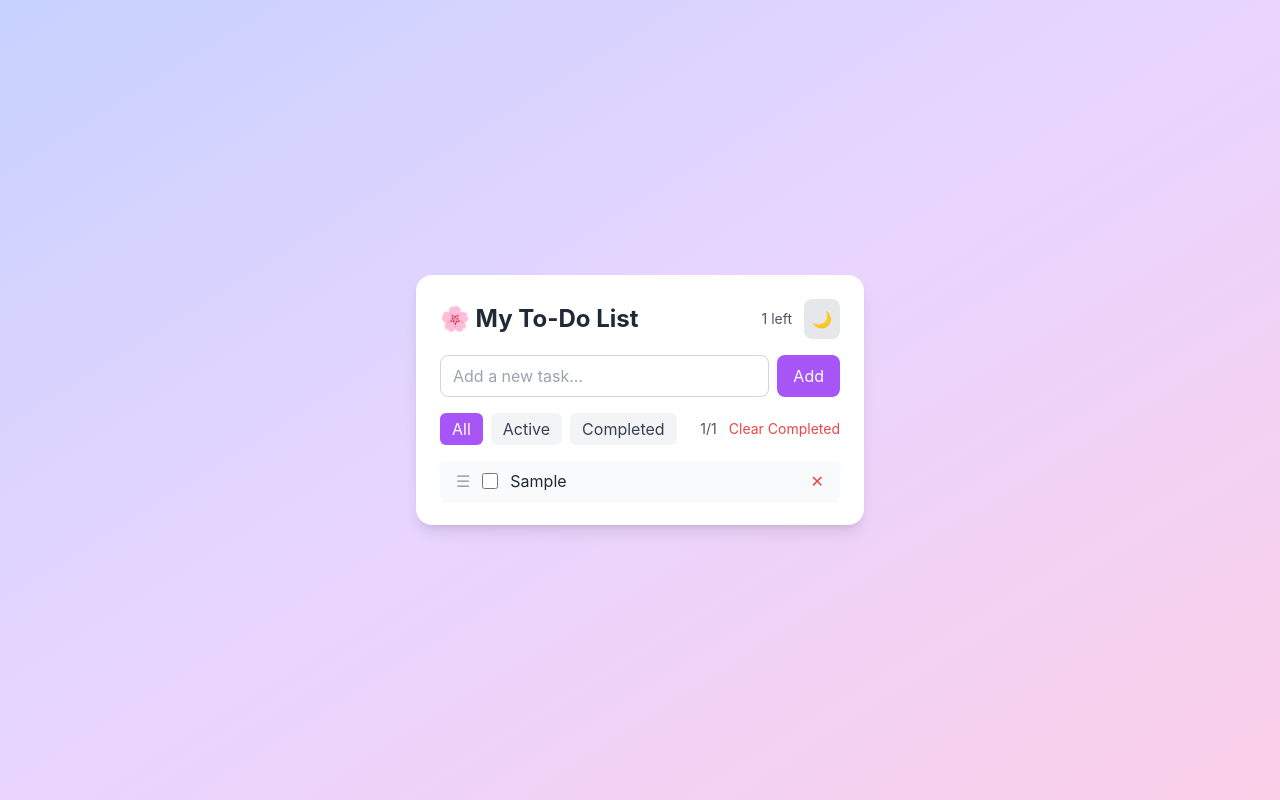
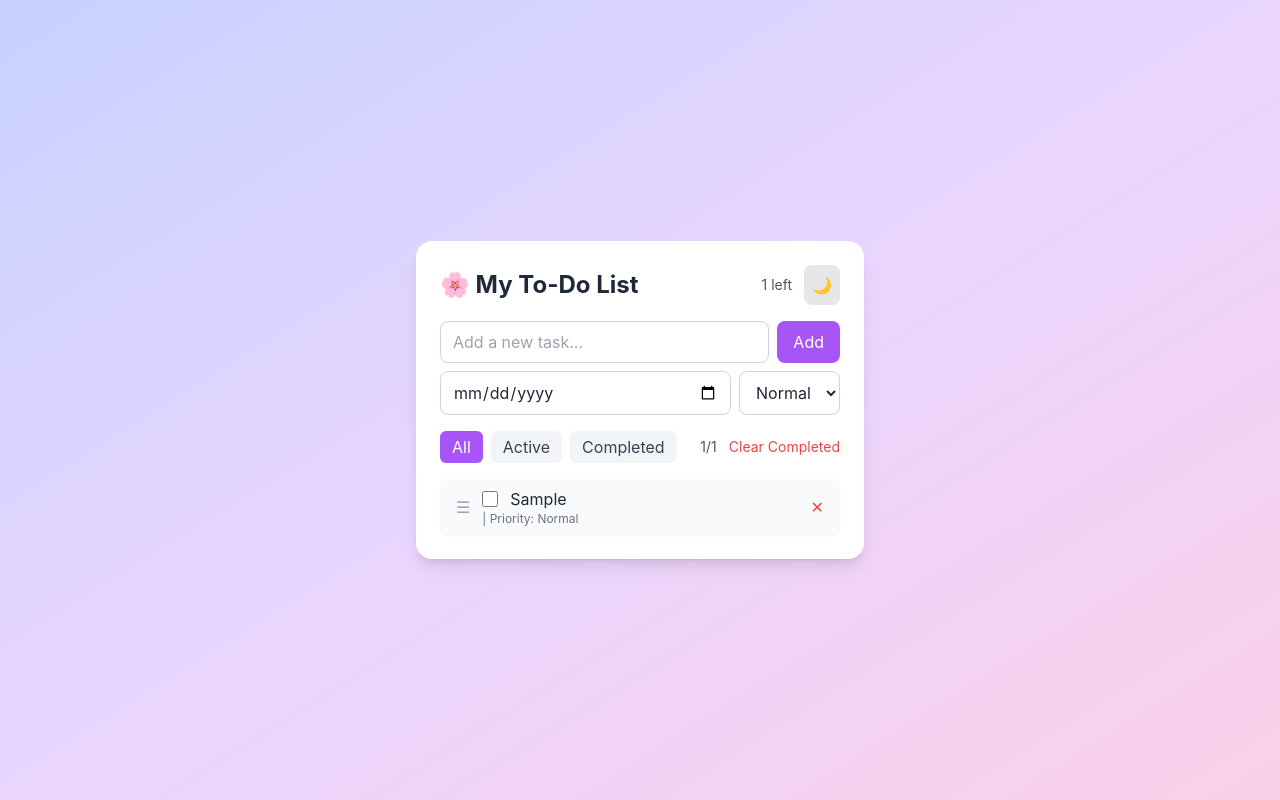
Before and after one commit to Tala-yus/todo-react, a React (Create React App) app: page / in a window 1280 px wide. Both pictures are taken after typing "Sample" into the empty fields and a click on the button "Add". Built offline with nearby package versions, Linux system fonts and the light colour scheme.

Commit message:
priorities added

```diff
--- a/src/App.js
+++ b/src/App.js
@@ -33,28 +33,37 @@ function App() {
     }
   }, [tasks]);
 
-  function addTask(title) {
-    const t = title.trim();
+  function addTask({ text, dueDate, priority }) {
+    const t = text.trim();
     if (!t) return;
-    setTasks((prev) => [...prev, { id: Date.now(), text: t, done: false }]);
+    setTasks(prev => [
+      ...prev,
+      {
+        id: Date.now(),
+        text: t,
+        done: false,
+        dueDate: dueDate || null,
+        priority: priority || "Normal",
+      }
+    ]);
     setFilter("all");
   }
 
   function toggleTask(id) {
-    setTasks((prev) =>
-      prev.map((t) => (t.id === id ? { ...t, done: !t.done } : t))
+    setTasks(prev =>
+      prev.map(t => (t.id === id ? { ...t, done: !t.done } : t))
     );
   }
 
   function deleteTask(id) {
-    setTasks((prev) => prev.filter((t) => t.id !== id));
+    setTasks(prev => prev.filter(t => t.id !== id));
   }
 
   function clearCompleted() {
-    setTasks((prev) => prev.filter((t) => !t.done));
+    setTasks(prev => prev.filter(t => !t.done));
   }
 
-  const remaining = tasks.filter((t) => !t.done).length;
+  const remaining = tasks.filter(t => !t.done).length;
 
   return (
     <div className="min-h-screen flex items-center justify-center bg-gradient-to-br from-indigo-200 via-purple-200 to-pink-200 dark:from-gray-900 dark:via-gray-800 dark:to-gray-900 transition-colors p-6">
--- a/src/components/SortableItem.jsx
+++ b/src/components/SortableItem.jsx
@@ -7,6 +7,18 @@ export default function SortableItem({ id, task, onToggle, onDelete }) {
   const { attributes, listeners, setNodeRef, transform, transition, isDragging } = useSortable({ id });
 
   const style = { transform: CSS.Transform.toString(transform), transition };
+
+  const today = new Date();
+  const dueDate = task.dueDate ? new Date(task.dueDate) : null;
+  const isOverdue = dueDate && !task.done && dueDate < today;
+
+  // Priority color logic
+  const priorityColor =
+    task.priority === "High"
+      ? "text-red-600 dark:text-red-400"
+      : task.priority === "Low"
+      ? "text-green-600 dark:text-green-400"
+      : "text-gray-800 dark:text-gray-100";
 
   return (
     <motion.li
@@ -19,33 +31,39 @@ export default function SortableItem({ id, task, onToggle, onDelete }) {
       {...attributes}
       className={`flex items-center justify-between bg-gray-50 dark:bg-gray-700 px-4 py-2 rounded-lg shadow-sm ${
         isDragging ? "opacity-60" : ""
-      }`}
+      } ${isOverdue ? "ring-1 ring-red-400 dark:ring-red-500" : ""}`}
     >
       {/* Drag handle */}
-      <div {...listeners} className="mr-3 cursor-grab select-none text-gray-400" title="Drag to reorder" onClick={(e) => e.stopPropagation()}>
+      <div
+        {...listeners}
+        className="mr-3 cursor-grab select-none text-gray-400"
+        title="Drag to reorder"
+      >
         ☰
       </div>
 
-      {/* Task label + checkbox */}
-      <label className="flex items-center gap-3 flex-1 cursor-pointer">
+      {/* Task text + checkbox + dueDate/priority */}
+      <div className="flex flex-1 flex-col">
+        <div className="flex items-center gap-3">
           <input
             type="checkbox"
             checked={!!task.done}
-          onChange={(e) => { e.stopPropagation(); onToggle(task.id); }}
+            onChange={() => onToggle(task.id)}
             className="w-4 h-4 rounded"
             aria-label={`Mark ${task.text} done`}
           />
-        <span
-          className={`select-none ${task.done ? "line-through text-gray-400" : "text-gray-800 dark:text-gray-100"}`}
-          onClick={() => onToggle(task.id)} // toggle when clicking text
-        >
+          <span className={`select-none ${task.done ? "line-through text-gray-400" : priorityColor}`}>
             {task.text}
           </span>
-      </label>
+        </div>
+        <span className={`text-xs ${isOverdue ? "text-red-600 dark:text-red-400 font-bold" : "text-gray-500 dark:text-gray-300"}`}>
+          {task.dueDate ? `Due: ${task.dueDate}` : ""} {task.priority ? `| Priority: ${task.priority}` : ""}
+        </span>
+      </div>
 
       {/* Delete button */}
       <button
-        onClick={(e) => { e.stopPropagation(); onDelete(task.id); }}
+        onClick={() => onDelete(task.id)}
         className="text-red-500 hover:text-red-700 dark:hover:text-red-400 ml-2"
         aria-label="Delete task"
       >
--- a/src/components/TaskInput.jsx
+++ b/src/components/TaskInput.jsx
@@ -2,27 +2,55 @@ import React, { useState } from "react";
 
 function TaskInput({ onAdd }) {
   const [value, setValue] = useState("");
+  const [dueDate, setDueDate] = useState("");
+  const [priority, setPriority] = useState("Normal");
 
   function handleAdd() {
     if (!value.trim()) return;
-onAdd(value);
+    onAdd({ text: value, dueDate, priority });
     setValue("");
+    setDueDate("");
+    setPriority("Normal");
   }
 
-return ( <div className="flex gap-2 mb-4">
+  return (
+    <div className="flex flex-col gap-2 mb-4">
+      <div className="flex gap-2">
         <input
           type="text"
           value={value}
-onChange={(e) => setValue(e.target.value)}
-onKeyDown={(e) => { if (e.key === "Enter") handleAdd(); }}
+          onChange={e => setValue(e.target.value)}
+          onKeyDown={e => { if (e.key === "Enter") handleAdd(); }}
           placeholder="Add a new task..."
           className="flex-1 border border-gray-300 dark:border-gray-700 rounded-lg px-3 py-2 focus:outline-none focus:ring-2 focus:ring-purple-400 dark:focus:ring-purple-600 bg-white dark:bg-gray-700 text-gray-800 dark:text-gray-100"
           aria-label="New task"
-/> <button
+        />
+        <button
           onClick={handleAdd}
           className="bg-purple-500 text-white px-4 py-2 rounded-lg hover:bg-purple-600 transition"
         >
-Add </button> </div>
+          Add
+        </button>
+      </div>
+
+      <div className="flex gap-2">
+        <input
+          type="date"
+          value={dueDate}
+          onChange={e => setDueDate(e.target.value)}
+          className="flex-1 border border-gray-300 dark:border-gray-700 rounded-lg px-3 py-2 bg-white dark:bg-gray-700 text-gray-800 dark:text-gray-100"
+        />
+        <select
+          value={priority}
+          onChange={e => setPriority(e.target.value)}
+          className="border border-gray-300 dark:border-gray-700 rounded-lg px-3 py-2 bg-white dark:bg-gray-700 text-gray-800 dark:text-gray-100"
+        >
+          <option>Low</option>
+          <option>Normal</option>
+          <option>High</option>
+        </select>
+      </div>
+    </div>
   );
 }
 
--- a/src/components/TaskItem.jsx
+++ b/src/components/TaskItem.jsx
@@ -2,14 +2,28 @@ import React from "react";
 import { motion } from "framer-motion";
 
 function TaskItem({ task, onToggle, onDelete }) {
+  const today = new Date();
+  const dueDate = task.dueDate ? new Date(task.dueDate) : null;
+  const isOverdue = dueDate && !task.done && dueDate < today;
+
+  // Priority color
+  const priorityColor = task.priority === "High"
+    ? "text-red-600 dark:text-red-400"
+    : task.priority === "Low"
+    ? "text-green-600 dark:text-green-400"
+    : "text-gray-800 dark:text-gray-100";
+
   return (
     <motion.li
       initial={{ opacity: 0, y: 8 }}
       animate={{ opacity: 1, y: 0 }}
       exit={{ opacity: 0, x: 40 }}
       layout
-className="flex items-center justify-between bg-gray-50 dark:bg-gray-700 px-4 py-2 rounded-lg shadow-sm"
-> <label className="flex items-center gap-3 flex-1 cursor-pointer">
+      className={`flex items-center justify-between bg-gray-50 dark:bg-gray-700 px-4 py-2 rounded-lg shadow-sm ${
+        isOverdue ? "ring-1 ring-red-400 dark:ring-red-500" : ""
+      }`}
+    >
+      <label className="flex items-center gap-3 flex-1 cursor-pointer">
         <input
           type="checkbox"
           checked={task.done}
@@ -17,16 +31,28 @@ onChange={() => onToggle(task.id)}
           className="w-4 h-4 rounded"
           aria-label={`Mark ${task.text} done`}
         />
-<span className={`select-none ${task.done ? "line-through text-gray-400" : "text-gray-800 dark:text-gray-100"}`}>
-{task.text} </span> </label>
+        <div className="flex flex-col">
+          <span
+            className={`select-none ${task.done ? "line-through text-gray-400" : priorityColor}`}
+          >
+            {task.text}
+          </span>
+          <span className={`text-xs ${isOverdue ? "text-red-600 dark:text-red-400 font-bold" : "text-gray-500 dark:text-gray-300"}`}>
+            {task.dueDate ? `Due: ${task.dueDate}` : ""} {task.priority ? ` | Priority: ${task.priority}` : ""}
+          </span>
+        </div>
+      </label>
 
       <div className="flex items-center gap-2">
-    <button onClick={() => onDelete(task.id)} className="text-red-500 hover:text-red-700 dark:hover:text-red-400" aria-label="Delete task">
+        <button
+          onClick={() => onDelete(task.id)}
+          className="text-red-500 hover:text-red-700 dark:hover:text-red-400"
+          aria-label="Delete task"
+        >
           ✕
         </button>
       </div>
     </motion.li>
-
   );
 }
 
--- a/src/components/TaskList.jsx
+++ b/src/components/TaskList.jsx
@@ -1,4 +1,6 @@
 import React from "react";
+import {motion } from "framer-motion";
+
 import {
   DndContext,
   closestCenter,
@@ -11,14 +13,13 @@ import {
   verticalListSortingStrategy,
   arrayMove,
 } from "@dnd-kit/sortable";
-import { AnimatePresence, motion } from "framer-motion";
+import { AnimatePresence } from "framer-motion";
 import SortableItem from "./SortableItem";
 
 export default function TaskList({ tasks, setTasks, filter, onToggle, onDelete }) {
   const sensors = useSensors(useSensor(PointerSensor));
 
-  // Filter tasks for current view
-  const visibleTasks = tasks.filter((t) => {
+  const visibleTasks = tasks.filter(t => {
     if (filter === "active") return !t.done;
     if (filter === "completed") return t.done;
     return true;
@@ -28,8 +29,8 @@ export default function TaskList({ tasks, setTasks, filter, onToggle, onDelete }
     const { active, over } = event;
     if (!over || active.id === over.id) return;
 
-    const oldIndex = tasks.findIndex((t) => t.id === active.id);
-    const newIndex = tasks.findIndex((t) => t.id === over.id);
+    const oldIndex = tasks.findIndex(t => t.id === active.id);
+    const newIndex = tasks.findIndex(t => t.id === over.id);
     if (oldIndex === -1 || newIndex === -1) return;
 
     setTasks(arrayMove(tasks, oldIndex, newIndex));
@@ -37,7 +38,7 @@ export default function TaskList({ tasks, setTasks, filter, onToggle, onDelete }
 
   return (
     <DndContext sensors={sensors} collisionDetection={closestCenter} onDragEnd={handleDragEnd}>
-      <SortableContext items={visibleTasks.map((t) => t.id)} strategy={verticalListSortingStrategy}>
+      <SortableContext items={visibleTasks.map(t => t.id)} strategy={verticalListSortingStrategy}>
         <ul className="space-y-2">
           <AnimatePresence initial={false}>
             {visibleTasks.length === 0 ? (
@@ -51,7 +52,7 @@ export default function TaskList({ tasks, setTasks, filter, onToggle, onDelete }
                 No tasks yet — add one!
               </motion.li>
             ) : (
-              visibleTasks.map((task) => (
+              visibleTasks.map(task => (
                 <SortableItem
                   key={task.id}
                   id={task.id}
```
Lines whose indentation alone changed are shown as unchanged.
